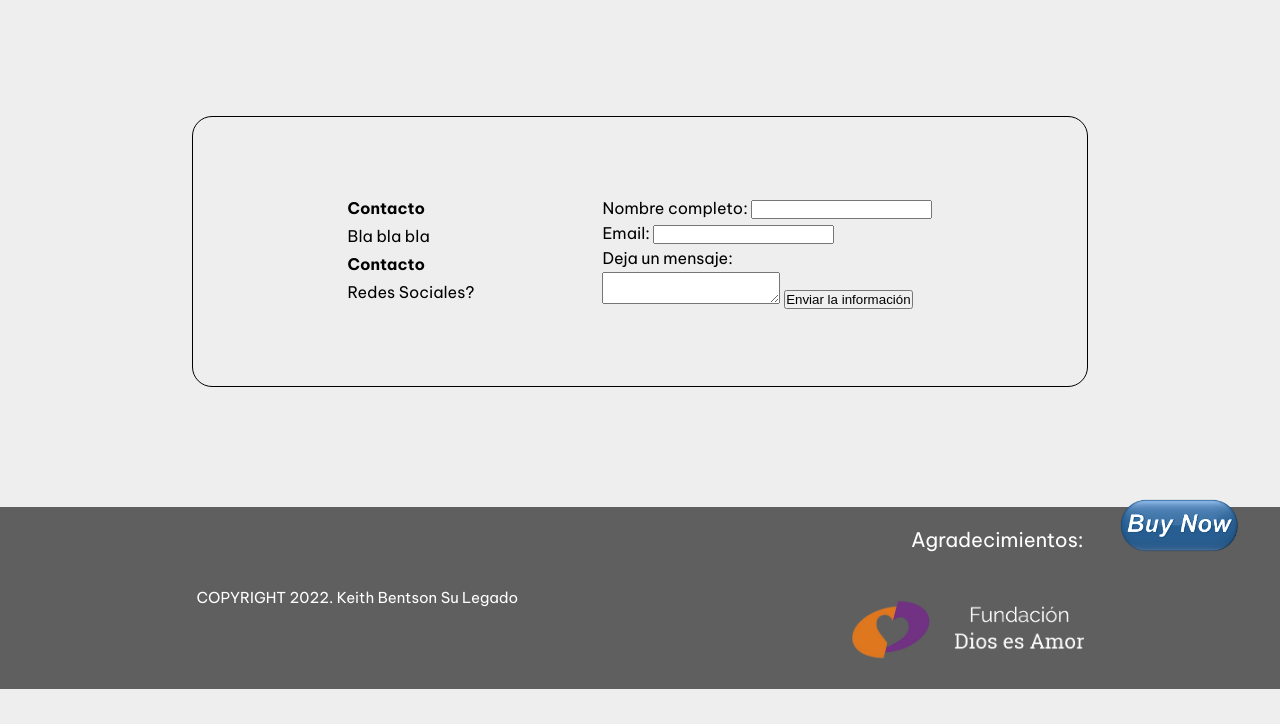
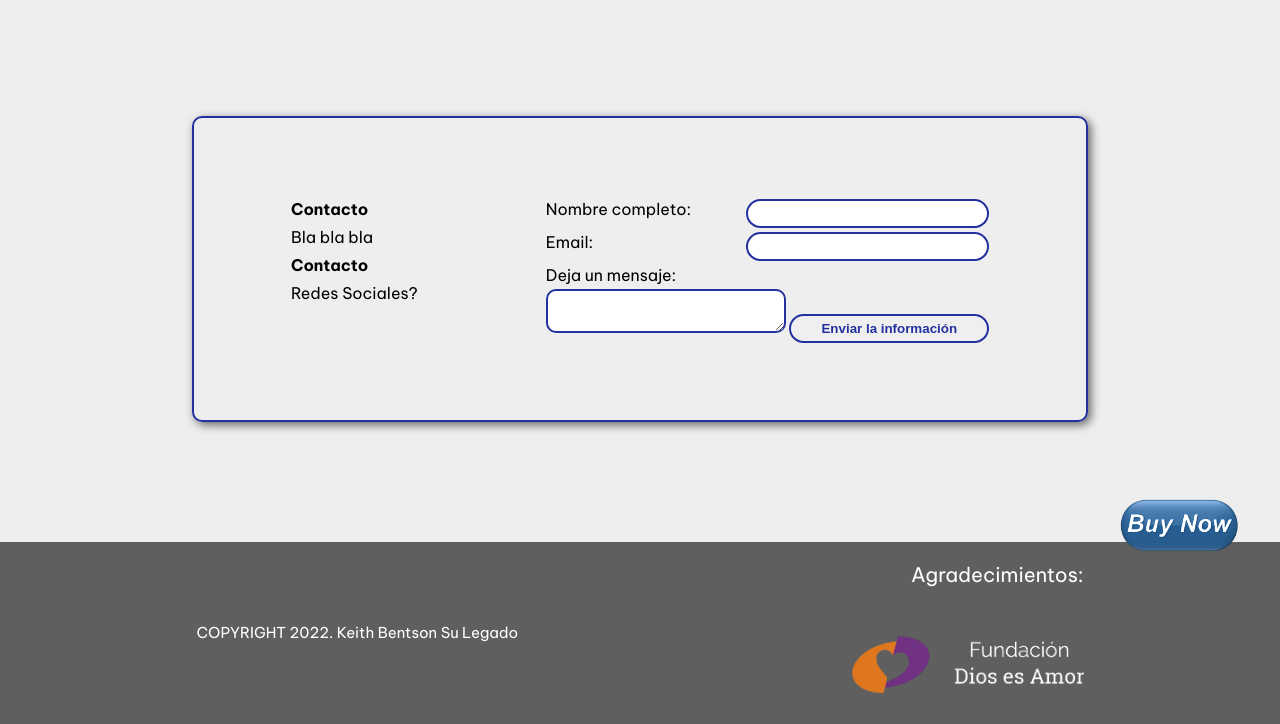
Before and after one commit to Lucasicepeda/Libro-KB-EllLegado, a PHP site: page /pages/contacto.html in a window 1280 px wide. Shown: the part 204-928 px from the top of the page. Before the commit the page ends 893 px from the top, so only its background shows below. Run offline with PHP 8.4, Linux system fonts and the light colour scheme.

Commit message:
cambios menores

```diff
--- a/css/style.css
+++ b/css/style.css
@@ -391,7 +391,9 @@ body.galeria main section > div p.bootstrap {
   text-shadow: 1px 1px 2px rgb(59, 59, 59);
 }
 body.galeria main section div.carousel.slide {
+  box-shadow: 2px 2px 20px rgb(103, 102, 102);
   width: 55vw;
+  border-radius: 10px;
 }
 body.galeria main section img {
   height: 70vh;
@@ -481,8 +483,10 @@ body.contacto header nav ul li a:visited {
   color: #FFFFFF;
 }
 body.contacto main .container {
-  border: solid 1px rgb(0, 0, 0);
-  border-radius: 20px;
+  border-radius: 50px;
+  border: #22319f 2px solid;
+  border-radius: 10px;
+  box-shadow: 3px 3px 10px rgb(102, 101, 101);
   display: flex;
   justify-content: center;
   margin: 15vh 15vw;
@@ -499,12 +503,33 @@ body.contacto main .container .Col1 p, body.contacto main .container .Col2 h4,
 body.contacto main .container .Col2 p {
   margin: 4px 0px;
 }
-body.contacto .btncomprar {
+body.contacto main .container .Col2 form p {
+  display: flex;
+  justify-content: space-between;
+}
+body.contacto main .container .Col2 form input, body.contacto main .container .Col2 form textarea {
+  padding: 5px 30px;
+  border-radius: 50px;
+  border: #22319f 2px solid;
+  color: #22319f;
+  font-weight: 600;
+  cursor: pointer;
+  transition: all 200ms ease-in;
+}
+body.contacto main .container .Col2 form input:hover, body.contacto main .container .Col2 form textarea:hover {
+  color: #FFFFFF;
+  background-color: #22319f;
+  transition: all 300ms ease-in;
+}
+body.contacto main .container .Col2 form textarea {
+  border-radius: 10px;
+}
+body.contacto main .btncomprar {
   position: fixed;
   right: 40px;
   bottom: 40px;
 }
-body.contacto .btncomprar a img {
+body.contacto main .btncomprar a img {
   width: 120px;
 }
 body.contacto footer {
--- a/scss/_pag-contacto.scss
+++ b/scss/_pag-contacto.scss
@@ -6,30 +6,66 @@ body.contacto {
 
     main {
         .container {
-            border: solid 1px rgb(0, 0, 0);
-            border-radius: 20px;
+            border-radius: 50px;
+            border: $color1 2px solid;
+            border-radius: 10px;
+            box-shadow: 3px 3px 10px rgb(102, 101, 101);
             display: flex;
-            // border: solid 1px rgb(0, 0, 0);
             justify-content: center;
             margin: 15vh 15vw;
             column-gap: 10vw;
+
             .Col1, .Col2 {
                 display: flex;
                 flex-direction: column;
                 margin: 6vw 0vh;
+
                 h4,
                 p {
                     margin: 4px 0px;
                 }
             }
+
+            .Col2 {
+                form {
+                    p{
+                        display: flex;
+                        justify-content: space-between;
+                    }
+                    // input{
+                    //     position:fixed;
+                    //     right: 50px;
+                    //     bottom: 50px;
+                    // }
+
+                    input, textarea {
+                        padding: 5px 30px;
+                        border-radius: 50px;
+                        border: $color1 2px solid;
+                        color: $color1;
+                        font-weight: 600;
+                        cursor: pointer;
+                        transition: all 200ms ease-in;
+
+                        &:hover {
+                            color: #FFFFFF;
+                            background-color: $color1;
+                            transition: all 300ms ease-in;
+                        }
+                    }
+
+                    textarea {
+                        border-radius: 10px;
+                    }
+                }
+            }
         }
+
+        .btncomprar {
+            @include btnComprar
+        }
+
     }
-
-    .btncomprar {
-        // margin: 0px;
-        @include btnComprar
-    }
-
     footer {
         @include footer;
     }
--- a/scss/_pag-galeria.scss
+++ b/scss/_pag-galeria.scss
@@ -24,18 +24,19 @@ body.galeria{
                 justify-content: space-between;
                 margin-bottom: 10vh;
                 height: 70vh;
-
                     p.bootstrap{
                         text-shadow: 1px 1px 2px rgb(59, 59, 59);
                     }
             }
             div.carousel.slide{
+                box-shadow: 2px 2px 20px rgb(103, 102, 102);
                 width: 55vw;
+                border-radius: 10px;
             }
             img{
                 height: 70vh;
-                border-radius: 10px
-
+                border-radius: 10px;
+                // box-shadow: 1px 1px 2px rgb(59, 59, 59);
             }
         }
         .btncomprar{
```
Also changed, not shown: 1 other file.
